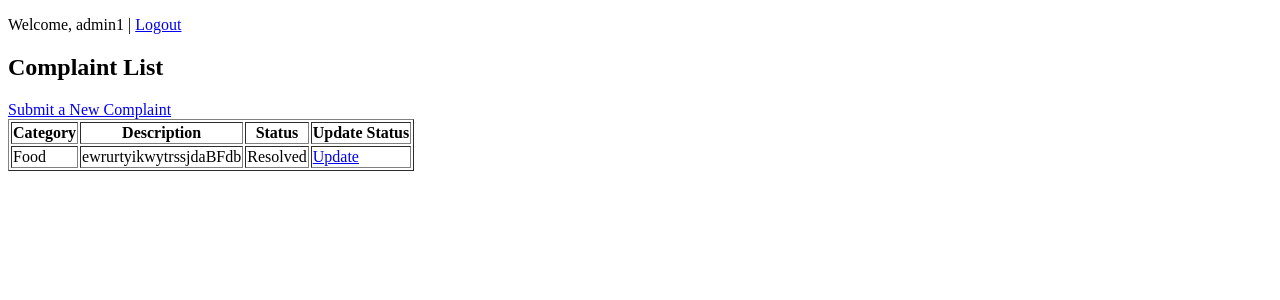
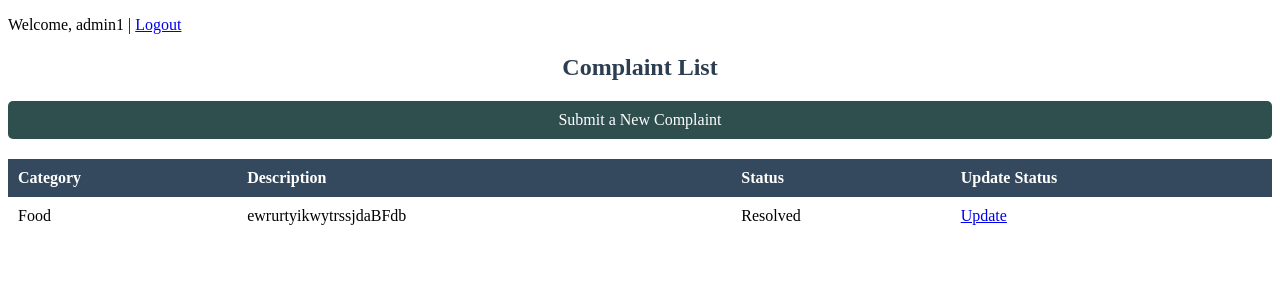
Before and after one commit to PanduNamburi/Hostel_Management, a Django app: page / in a window 1280 px wide. Shown: the top 300 px of the page. Run offline with Django 5.2, Linux system fonts and the light colour scheme; a user stored in the database is signed in; data comes from the database, SQL or seed files in the repository.

Commit message:
Update list.html

```diff
--- a/templates/complaints/list.html
+++ b/templates/complaints/list.html
@@ -1,9 +1,10 @@
 {% extends 'base.html' %}
 
 {% block content %}
-    <h2>Complaint List</h2>
-    <a href="{% url 'submit_complaint' %}">Submit a New Complaint</a>
-    <table border="1">
+    <h2 class="title">Complaint List</h2>
+    <a class="submit-complaint" href="{% url 'submit_complaint' %}">Submit a New Complaint</a>
+
+    <table class="complaint-table">
         <tr>
             <th>Category</th>
             <th>Description</th>
@@ -13,13 +14,13 @@
             {% endif %}
         </tr>
         {% for complaint in complaints %}
-        <tr>
+        <tr class="complaint-row">
             <td>{{ complaint.category }}</td>
             <td>{{ complaint.description }}</td>
             <td>{{ complaint.get_status_display }}</td>
             {% if user.is_staff %}
                 <td>
-                    <a href="{% url 'update_complaint_status' complaint.id %}">Update</a>
+                    <a class="update-link" href="{% url 'update_complaint_status' complaint.id %}">Update</a>
                 </td>
             {% endif %}
         </tr>
@@ -29,4 +30,70 @@
         </tr>
         {% endfor %}
     </table>
+
+    <style>
+        .title {
+            color: #2c3e50;
+            text-align: center;
+            margin-bottom: 20px;
+        }
+
+        .submit-complaint {
+            display: block;
+            text-align: center;
+            margin-bottom: 20px;
+            padding: 10px 0;
+            background-color:darkslategray;
+            color: white;
+            text-decoration: none;
+            border-radius: 5px;
+            transition: background-color 0.3s ease;
+        }
+
+        .submit-complaint:hover {
+            background-color: darkgreen;
+        }
+
+        .complaint-table {
+            width: 100%;
+            border-collapse: collapse;
+        }
+
+        .complaint-table th, .complaint-table td {
+            padding: 10px;
+            text-align: left;
+        }
+
+        .complaint-table th {
+            background-color: #34495e;
+            color: white;
+        }
+
+        .complaint-row {
+            transition: transform 0.3s ease, background-color 0.3s ease;
+        }
+
+        .complaint-row:hover {
+            transform: scale(1.02);
+            background-color: #ecf0f1;
+        }
+    </style>
+
+    <script>
+        document.addEventListener("DOMContentLoaded", function() {
+            const rows = document.querySelectorAll('.complaint-row');
+
+            rows.forEach(row => {
+                row.addEventListener('mouseenter', () => {
+                    row.style.transition = 'transform 0.3s ease';
+                    row.style.transform = 'scale(1.02)';
+                });
+
+                row.addEventListener('mouseleave', () => {
+                    row.style.transform = 'scale(1)';
+                });
+            });
+        });
+    </script>
+
 {% endblock %}
```
